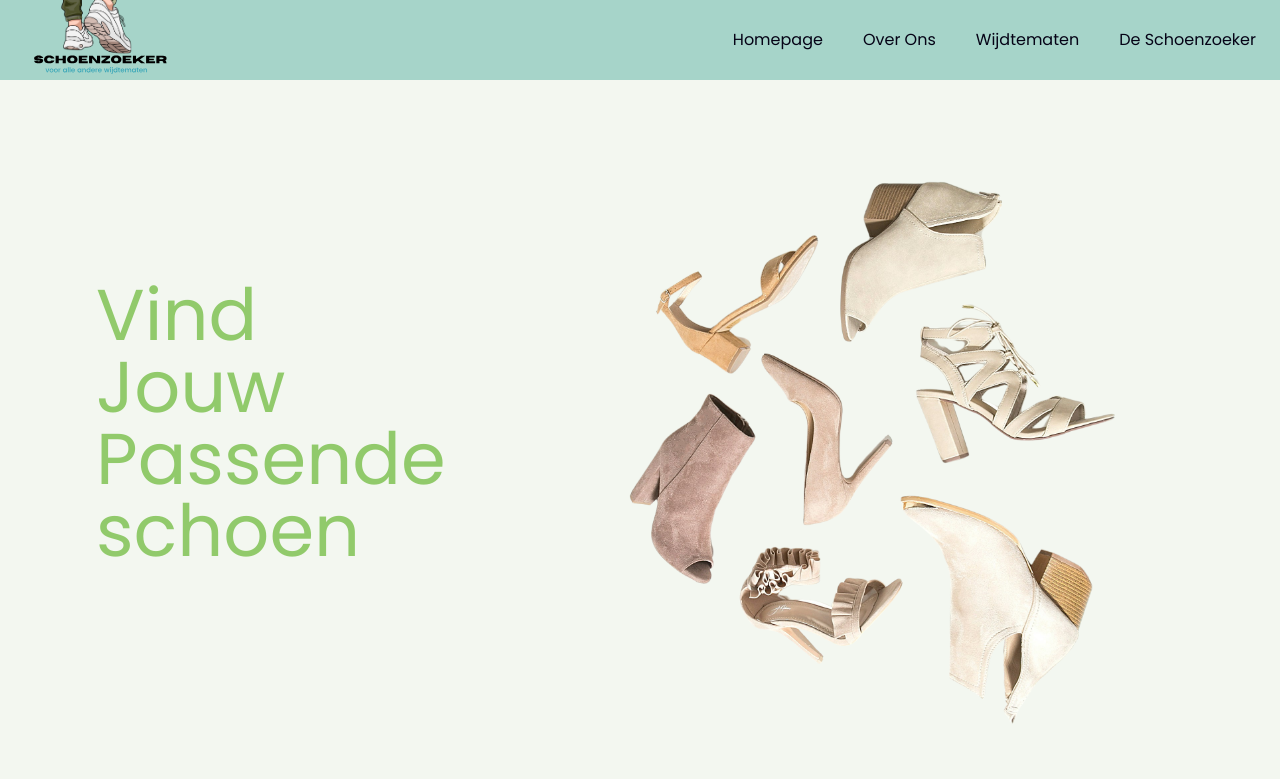
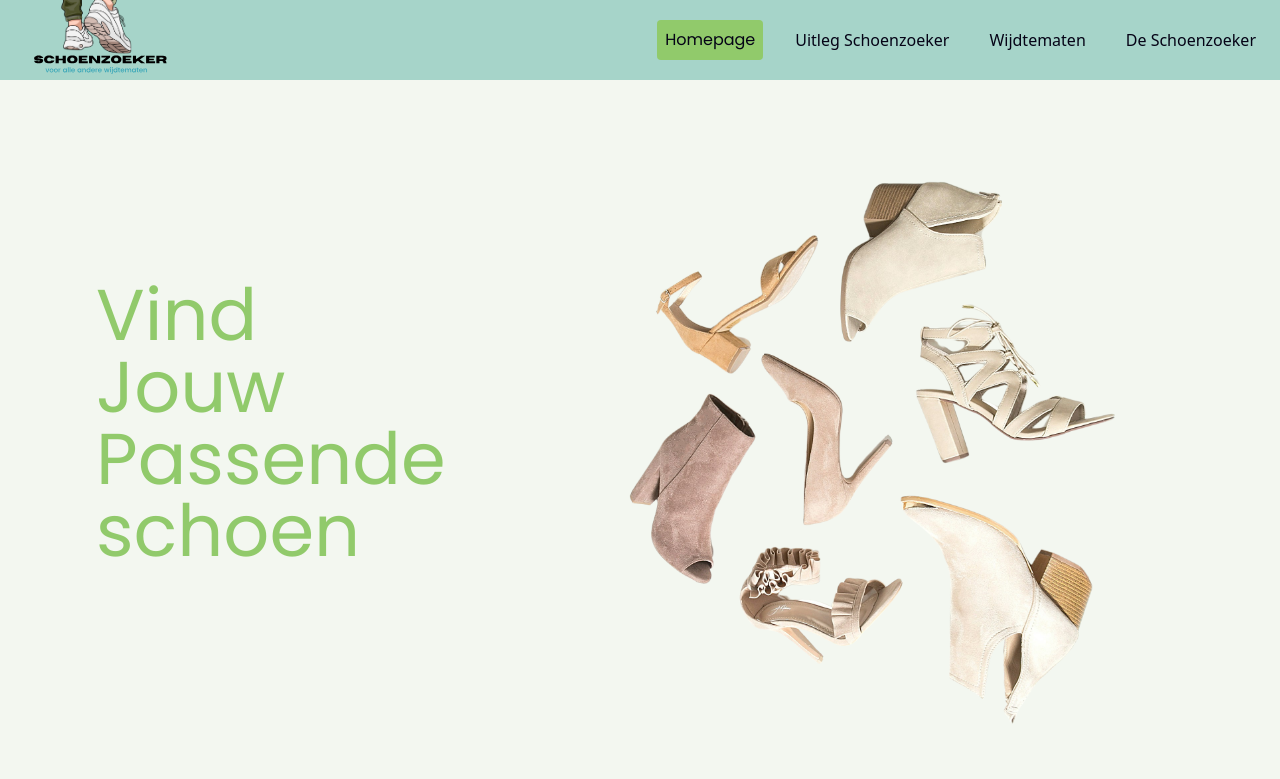
Before and after one commit to 97016086/de-schoenzoeker, a React (Create React App) app: page / in a window 1280 px wide. Shown: the top 779 px of the page. Built offline with nearby package versions, Linux system fonts and the light colour scheme.

Commit message:
changed the links to NavLinks from react-router-dom to set the active state of the links

```diff
--- a/src/components/navbar.jsx
+++ b/src/components/navbar.jsx
@@ -1,6 +1,6 @@
 import React, { useState } from "react";
 import Logo from "../images/Schoen(4).svg";
-import { Link } from "react-router-dom";
+import { NavLink } from "react-router-dom";
 import { AiOutlineClose, AiOutlineMenu } from "react-icons/ai";
 
 const Navbar = () => {
@@ -21,28 +21,56 @@ const Navbar = () => {
           alt="de schoenzoeker voor alle andere wijdtematen"
           className="mt-10 h-40 "
         />
-
         {/* Desktop Navigation (hidden on small screens) */}
         <ul className="hidden lg:flex space-x-6">
-          <li className="hover:bg-[#91ca6b] p-2 rounded	font-display active:bg-[#91ca6b]">
-            <Link to="/">Homepage</Link>
-          </li>
-          <li className="hover:bg-[#91ca6b] p-2 rounded	font-display active:bg-[#91ca6b]">
-            <Link to="/over-ons">Over Ons</Link>
-          </li>
-          <li className="hover:bg-[#91ca6b] p-2 rounded	font-display">
-            <Link to="/wijdtematen">Wijdtematen</Link>
-          </li>
-          <li className="hover:bg-[#91ca6b] p-2 rounded	font-display">
-            <Link to="/de-schoenzoeker">De Schoenzoeker</Link>
-          </li>
+          <NavLink
+            to="/"
+            className={(navData) =>
+              navData.isActive
+                ? "font-display p-2 bg-[#91ca6b] rounded"
+                : "hover:bg-[#8fc76a] p-2 rounded"
+            }
+          >
+            Homepage
+          </NavLink>
+
+          <NavLink
+            to="/over-ons"
+            className={(navData) =>
+              navData.isActive
+                ? "font-display p-2 bg-[#91ca6b] rounded"
+                : "hover:bg-[#8fc76a] p-2 rounded"
+            }
+          >
+            Uitleg Schoenzoeker
+          </NavLink>
+
+          <NavLink
+            to="/wijdtematen"
+            className={(navData) =>
+              navData.isActive
+                ? "font-display p-2 bg-[#91ca6b] rounded"
+                : "hover:bg-[#8bd15c] p-2 rounded"
+            }
+          >
+            Wijdtematen
+          </NavLink>
+
+          <NavLink
+            to="/de-schoenzoeker"
+            className={(navData) =>
+              navData.isActive
+                ? "font-display p-2 bg-[#91ca6b] rounded"
+                : "hover:bg-[#8fc76a] p-2 rounded"
+            }
+          >
+            De Schoenzoeker
+          </NavLink>
         </ul>
-
         {/* Mobile Navigation Icon (only visible on small screens) */}
         <div onClick={handleNav} className="lg:hidden cursor-pointer">
           {nav ? <AiOutlineClose size={24} /> : <AiOutlineMenu size={24} />}
         </div>
-
         {/* Mobile Navigation Menu */}
         <div
           className={
@@ -63,29 +91,24 @@ const Navbar = () => {
           {/* Mobile Navigation Items */}
           <ul className="flex flex-col space-y-4 p-4">
             <li className="hover:bg-[#91ca6b] p-2 rounded	font-display active:bg-[#91ca6b]">
-              <Link to="/" onClick={handleNav}>
+              <NavLink to="/" onClick={handleNav}>
                 Homepage
-              </Link>
+              </NavLink>
             </li>
             <li className="hover:bg-[#91ca6b] p-2 rounded	font-display active:bg-[#91ca6b]">
-              <Link to="/over-ons" onClick={handleNav}>
+              <NavLink to="/over-ons" onClick={handleNav}>
                 Over Ons
-              </Link>
+              </NavLink>
             </li>
             <li className="hover:bg-[#91ca6b] p-2 rounded	font-display">
-              <Link to="/wijdtematen" onClick={handleNav}>
+              <NavLink to="/wijdtematen" onClick={handleNav}>
                 Wijdtematen
-              </Link>
+              </NavLink>
             </li>
             <li className="hover:bg-[#91ca6b] p-2 rounded	font-display">
-              <Link to="/schoen-soort" onClick={handleNav}>
-                Schoen soort
-              </Link>
-            </li>
-            <li className="hover:bg-[#91ca6b] p-2 rounded	font-display">
-              <Link to="/de-schoenzoeker" onClick={handleNav}>
+              <NavLink to="/de-schoenzoeker" onClick={handleNav}>
                 De Schoenzoeker
-              </Link>
+              </NavLink>
             </li>
           </ul>
         </div>
```
